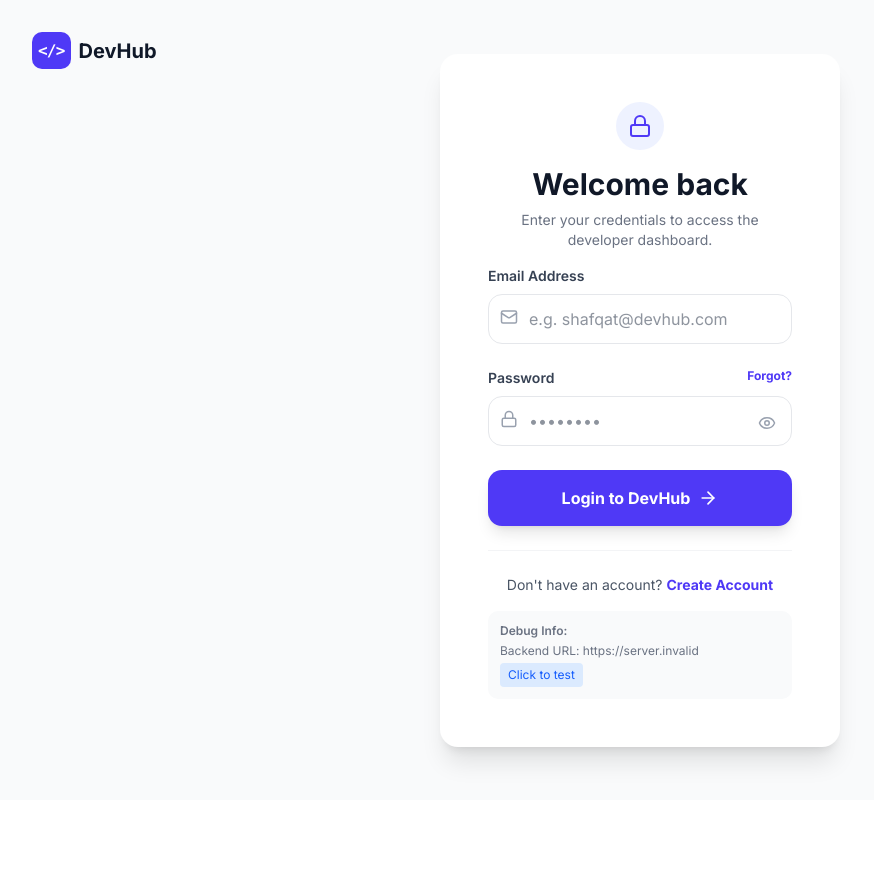
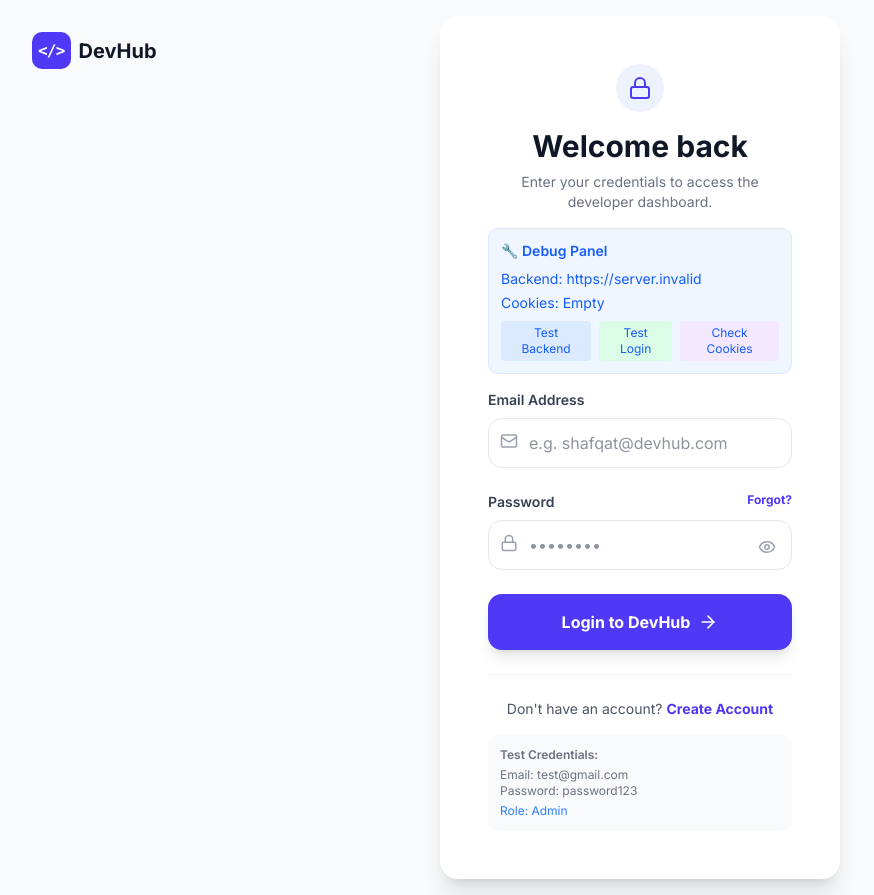
Before and after one commit to Fozia31/DevHub, a Next.js app in the folder frontend/: page /login in a window 1280 px wide. Shown: the whole page, without its empty margins (0-874 px from the left). Before the commit the page ends 800 px from the top, so only its background shows below. Built offline with nearby package versions, Linux system fonts and the light colour scheme; no server answers.

Commit message:
fix: complete LoginForm with all functions and debug tools

```diff
--- a/frontend/components/LoginForm.tsx
+++ b/frontend/components/LoginForm.tsx
@@ -1,5 +1,5 @@
 'use client';
-import React, { useState } from 'react';
+import React, { useState, useEffect } from 'react';
 import { Mail, Lock, Eye, ArrowRight, Loader2 } from 'lucide-react';
 import { useRouter } from 'next/navigation';
 import Link from 'next/link';
@@ -14,19 +14,20 @@
     const [showPassword, setShowPassword] = useState(false);
     const router = useRouter();
 
+    // Debug on mount
+    useEffect(() => {
+        console.log('🔧 Login Form Mounted');
+        console.log('API Base:', API_BASE);
+        console.log('Current cookies:', document.cookie);
+        console.log('Has localStorage token?', localStorage.getItem('auth_token') ? 'Yes' : 'No');
+    }, []);
+
     const handleLogin = async (e: React.MouseEvent) => {
         e.preventDefault();
-        console.log('Login button clicked!');
-
-        if (!email || !password) {
-            setError('Please enter email and password');
-            return;
-        }
-
         setError('');
         setIsLoading(true);
 
-        console.log('Sending to:', `${API_BASE}/api/auth/login`);
+        console.log('🚀 Login attempt with:', { email });
 
         try {
             const response = await fetch(`${API_BASE}/api/auth/login`, {
@@ -38,19 +39,36 @@
                 body: JSON.stringify({ email, password })
             });
 
-            console.log('Response status:', response.status);
+            console.log('📥 Response status:', response.status);
 
             const data = await response.json();
-            console.log('Response data:', data);
+            console.log('📥 Response data:', data);
 
             if (response.ok) {
-                console.log('Login successful!');
-                const role = data.user?.role || 'student';
+                console.log('✅ Login successful!');
+
+                // Store in localStorage as backup
+                if (data.token) {
+                    localStorage.setItem('auth_token', data.token);
+                    localStorage.setItem('user', JSON.stringify(data.user));
+                    console.log('💾 Token saved to localStorage:', data.token.substring(0, 20) + '...');
+                }
+
+                // Try to set cookie manually if not set by server
+                if (data.token && !document.cookie.includes('token')) {
+                    document.cookie = `token=${data.token}; path=/; max-age=86400; secure; samesite=none`;
+                    console.log('🔧 Manually set cookie');
+                }
 
                 // Redirect based on role
+                const role = data.user?.role || 'student';
+                console.log('👤 User role:', role);
+
                 if (role === 'admin') {
+                    console.log('➡️ Redirecting to admin dashboard');
                     window.location.href = '/admin/dashboard';
                 } else {
+                    console.log('➡️ Redirecting to student dashboard');
                     window.location.href = '/student/dashboard';
                 }
             } else {
@@ -58,10 +76,30 @@
                 setIsLoading(false);
             }
         } catch (err: any) {
-            console.error('Login error:', err);
+            console.error('❌ Login error:', err);
             setError('Network error. Please try again.');
             setIsLoading(false);
         }
+    };
+
+    // Test backend connection
+    const testBackend = async () => {
+        try {
+            console.log('🔍 Testing backend connection...');
+            const response = await fetch(`${API_BASE}/health`);
+            const data = await response.text();
+            console.log('✅ Backend health:', data);
+            alert(`Backend is healthy: ${data}`);
+        } catch (err) {
+            console.error('❌ Backend test failed:', err);
+            alert(`Backend test failed. Check if ${API_BASE} is accessible.`);
+        }
+    };
+
+    // Test direct login (bypass UI)
+    const testDirectLogin = async () => {
+        console.log('🧪 Testing direct login...');
+        await handleLogin({ preventDefault: () => {} } as React.MouseEvent);
     };
 
     return (
@@ -86,9 +124,36 @@
 
                 {error && (
                     <div className="mb-4 p-3 bg-red-50 text-red-600 text-sm rounded-lg border border-red-100">
-                        {error}
+                        <strong>Error:</strong> {error}
                     </div>
                 )}
+
+                {/* Debug Panel */}
+                <div className="mb-4 p-3 bg-blue-50 text-blue-600 text-sm rounded-lg border border-blue-100">
+                    <div className="font-semibold mb-2">🔧 Debug Panel</div>
+                    <div className="mb-1">Backend: {API_BASE}</div>
+                    <div className="mb-1">Cookies: {document.cookie ? 'Present' : 'Empty'}</div>
+                    <div className="flex gap-2 mt-2">
+                        <button
+                            onClick={testBackend}
+                            className="px-2 py-1 bg-blue-100 hover:bg-blue-200 rounded text-xs"
+                        >
+                            Test Backend
+                        </button>
+                        <button
+                            onClick={testDirectLogin}
+                            className="px-2 py-1 bg-green-100 hover:bg-green-200 rounded text-xs"
+                        >
+                            Test Login
+                        </button>
+                        <button
+                            onClick={() => console.log('Cookies:', document.cookie)}
+                            className="px-2 py-1 bg-purple-100 hover:bg-purple-200 rounded text-xs"
+                        >
+                            Check Cookies
+                        </button>
+                    </div>
+                </div>
 
                 <div className="space-y-6">
                     <div>
@@ -163,15 +228,12 @@
                     </p>
                 </div>
 
+                {/* Test credentials */}
                 <div className="mt-4 p-3 bg-gray-50 rounded-lg text-xs text-gray-500">
-                    <div className="font-semibold mb-1">Debug Info:</div>
-                    <div>Backend URL: {API_BASE}</div>
-                    <button
-                        onClick={() => console.log('Test click')}
-                        className="mt-1 px-2 py-1 bg-blue-100 text-blue-600 rounded text-xs"
-                    >
-                        Click to test
-                    </button>
+                    <div className="font-semibold mb-1">Test Credentials:</div>
+                    <div>Email: test@gmail.com</div>
+                    <div>Password: password123</div>
+                    <div className="mt-1 text-blue-500">Role: Admin</div>
                 </div>
             </div>
         </div>
--- a/frontend/middleware.ts
+++ b/frontend/middleware.ts
@@ -2,25 +2,26 @@
 import type { NextRequest } from 'next/server';
 
 export function middleware(request: NextRequest) {
-  // 1. Extract token - check both cookie and Authorization header as fallback
+  // 1. Extract token - check multiple sources
   const token = request.cookies.get('token')?.value;
   const { pathname } = request.nextUrl;
 
-  // DEBUG LOG - View this in Vercel Dashboard > Logs
-  console.log(`Path: ${pathname} | Token Present: ${!!token}`);
+  // DEBUG LOG
+  console.log(`🔒 Middleware Check - Path: ${pathname} | Cookie Token: ${!!token}`);
 
   // 2. Public paths - allow access
   const isAuthPage = pathname === '/login' || pathname === '/register';
-  const isProtectedRoute = pathname.startsWith('/student') || pathname.startsWith('/admin');
+  const isProtectedRoute = pathname.startsWith('/student') || pathname.startsWith('/admin') || pathname.startsWith('/dashboard');
 
+  // 3. If no token and trying to access protected route
   if (!token && isProtectedRoute) {
-    console.log("No token found, redirecting to login");
+    console.log("➡️ No token found, redirecting to login");
     return NextResponse.redirect(new URL('/login', request.url));
   }
 
   if (token) {
     try {
-      // Decode JWT for Edge Runtime
+      // Decode JWT to get user role
       const payloadBase64 = token.split('.')[1];
       const base64 = payloadBase64.replace(/-/g, '+').replace(/_/g, '/');
       const jsonPayload = decodeURIComponent(
@@ -31,31 +32,45 @@
       );
 
       const { role } = JSON.parse(jsonPayload);
+      console.log(`👤 User Role: ${role}`);
 
-      // 3. Prevent Role Crossing
+      // 4. Prevent Role Crossing
       if (pathname.startsWith('/student') && role !== 'student') {
+        console.log(`🚫 Role mismatch - Admin trying to access student area, redirecting to admin dashboard`);
         return NextResponse.redirect(new URL('/admin/dashboard', request.url));
       }
+
       if (pathname.startsWith('/admin') && role !== 'admin') {
+        console.log(`🚫 Role mismatch - Student trying to access admin area, redirecting to student dashboard`);
         return NextResponse.redirect(new URL('/student/dashboard', request.url));
       }
 
-      // 4. If logged in, don't stay on login/register
+      // 5. If logged in, don't stay on login/register
       if (isAuthPage) {
         const dest = role === 'admin' ? '/admin/dashboard' : '/student/dashboard';
+        console.log(`✅ Already logged in, redirecting to ${dest}`);
         return NextResponse.redirect(new URL(dest, request.url));
       }
     } catch (error) {
-      console.error("JWT Decode Error:", error);
+      console.error("❌ JWT Decode Error:", error);
+      // Clear invalid token
       const response = NextResponse.redirect(new URL('/login', request.url));
       response.cookies.delete('token');
       return response;
     }
   }
 
+  // 6. Allow the request to proceed
   return NextResponse.next();
 }
 
 export const config = {
-  matcher: ['/','/student/:path*', '/admin/:path*', '/login', '/register'],
+  matcher: [
+    '/',
+    '/student/:path*',
+    '/admin/:path*',
+    '/dashboard/:path*',
+    '/login',
+    '/register'
+  ],
 };
```
Also changed, not shown: 2 other files (tests, documents, lock files or other folders).
